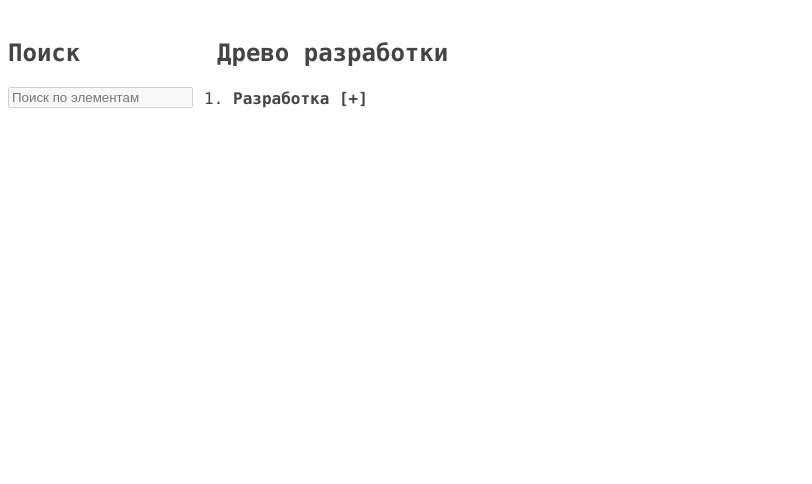
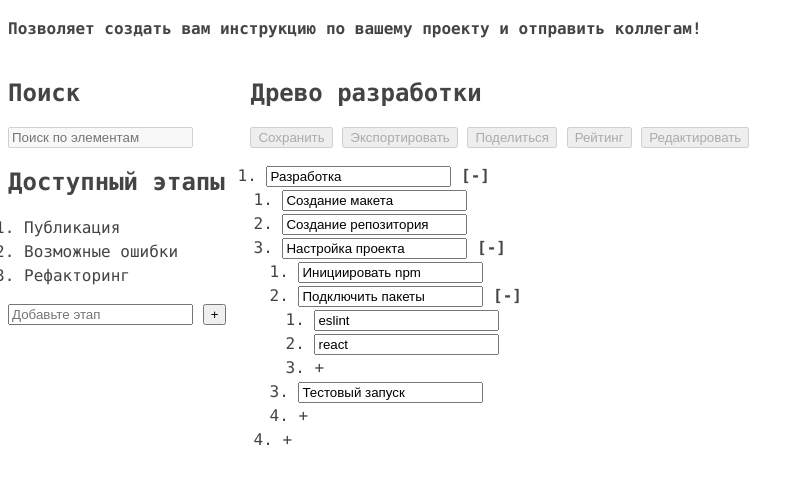
Before and after one commit to Lyumih/dev-todo, a plain HTML site: page todo.html in a window 1280 px wide. Shown: the part 62-546 px from the top of the page, without its empty margins (0-812 px from the left). Drawn offline with Linux system fonts and the light colour scheme.

Commit message:
feat(project): add MVP REALISE 1 and input list

```diff
--- a/js/todo.js
+++ b/js/todo.js
@@ -1,5 +1,5 @@
 // demo data
-var treeData = {
+let treeData = {
   name: 'Разработка',
   children: [
     { name: 'Создание макета' },
@@ -28,7 +28,7 @@ Vue.component('tree-item', {
   },
   data: function() {
     return {
-      isOpen: false
+      isOpen: true
     };
   },
   computed: {
@@ -52,9 +52,11 @@ Vue.component('tree-item', {
 });
 
 // boot up the demo
-var demo = new Vue({
+var app = new Vue({
   el: '#demo',
   data: {
+    newStage: 'Создание нового узла',
+    steps: ['Публикация', 'Возможные ошибки', 'Рефакторинг'],
     treeData: treeData
   },
   methods: {
--- a/todo.html
+++ b/todo.html
@@ -10,11 +10,14 @@
     <script defer src="js/todo.js"></script>
     <title>Dev ToDo</title>
   </head>
-  <body>
+  <body id="app">
     <header>
       <h1>Dev ToDo</h1>
+      <h4>
+        Позволяет создать вам инструкцию по вашему проекту и отправить коллегам!
+      </h4>
     </header>
-    <div class="d-flex" id="app">
+    <div class="d-flex">
       <!-- БОКОВОЕ МЕНЮ -->
       <aside class="mr-3">
         <h1>Поиск</h1>
@@ -22,10 +25,27 @@
         <div>
           <input type="search" placeholder="Поиск по элементам" disabled />
         </div>
+        <!-- Доступные этапы -->
+        <h1>Доступный этапы</h1>
+        <ul>
+          <li>Публикация</li>
+          <li>Возможные ошибки</li>
+          <li>Рефакторинг</li>
+        </ul>
+        <!-- {{ newStage }} -->
+        <input type="text" v-model="newStage" placeholder="Добавьте этап" />
+        <button @click="steps.push(newStage)">+</button>
       </aside>
       <!-- Конетент -->
       <main>
         <h2>Древо разработки</h2>
+        <div>
+          <button disabled>Сохранить</button>
+          <button disabled>Экспортировать</button>
+          <button disabled>Поделиться</button>
+          <button disabled>Рейтинг</button>
+          <button disabled>Редактировать</button>
+        </div>
         <!-- СПИСОК  -->
         <div>
           <!-- Dynamic Tree -->
@@ -37,7 +57,7 @@
                 @click="toggle"
                 @dblclick="makeFolder"
               >
-                {{ item.name }}
+                <input type="text" v-model="item.name">
                 <span v-if="isFolder">[{{ isOpen ? '-' : '+' }}]</span>
               </div>
               <ul v-show="isOpen" v-if="isFolder">
```
